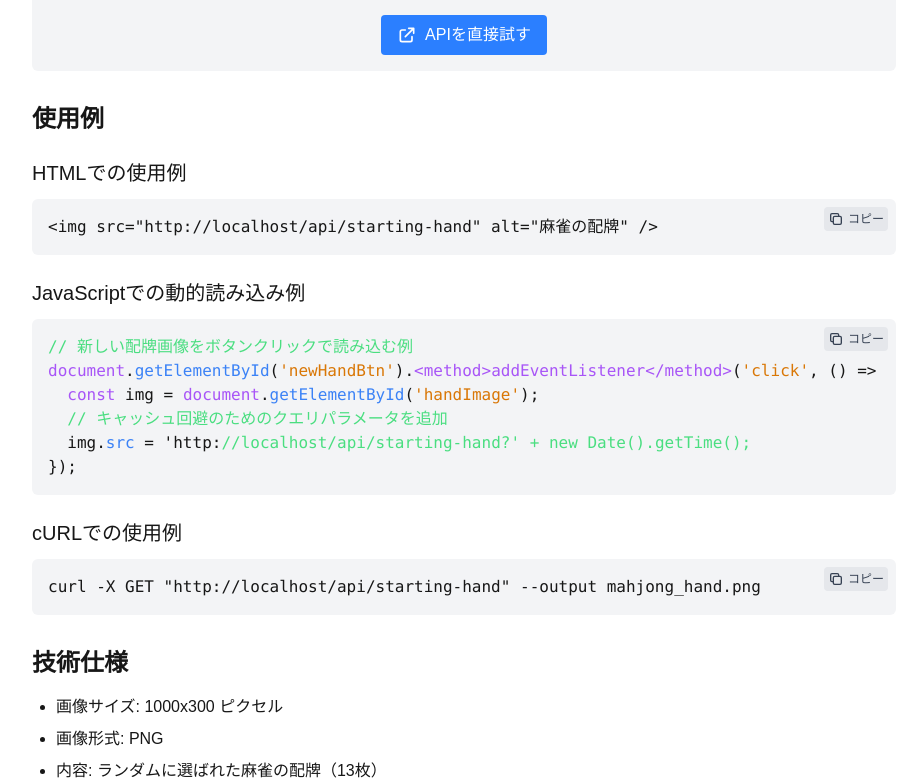
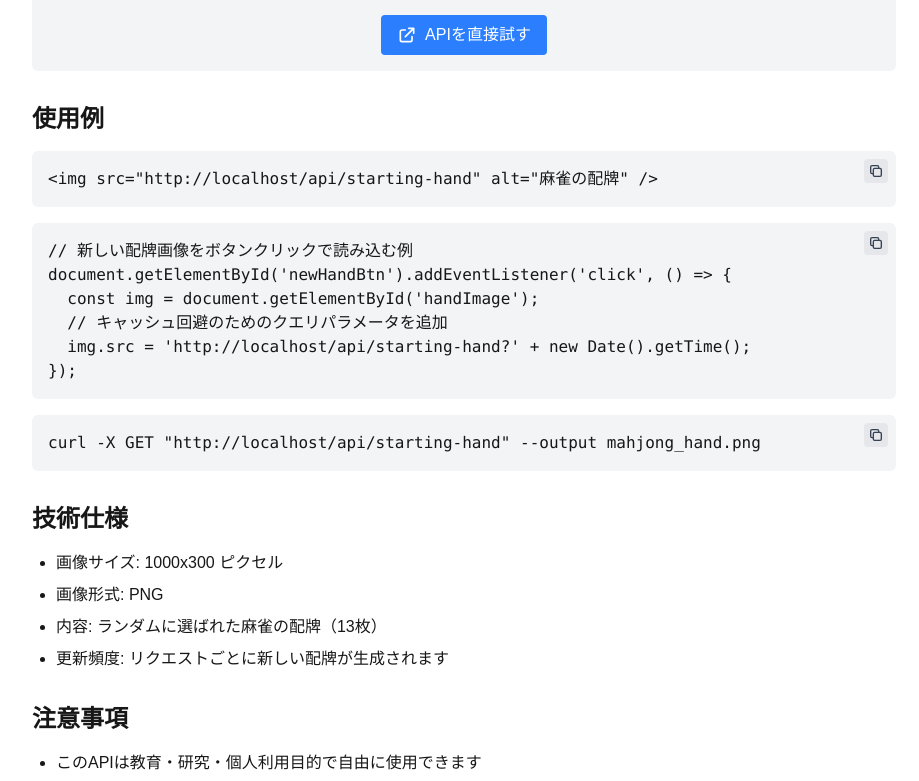
Before and after one commit to aktnb/mahjong-api, a Next.js app: page / in a window 1280 px wide. Shown: the part 799-1580 px from the top of the page, without its empty margins (176-1095 px from the left). Built offline with nearby package versions, Linux system fonts and the light colour scheme.

Commit message:
Refactor code examples to use JSCode component for improved readability and clipboard functionality

```diff
--- a/src/app/page.tsx
+++ b/src/app/page.tsx
@@ -2,11 +2,11 @@
 
 import { useEffect, useState } from "react";
 import Image from "next/image";
+import JSCode from '@/components/elements/Code/JSCode';
 
 export default function StartingHand() {
   const [imageUrl, setImageUrl] = useState<string | null>(null);
   const [isLoading, setIsLoading] = useState(true);
-  const [copiedIndex, setCopiedIndex] = useState<number | null>(null);
   const [examples, setExamples] = useState([
     {
       title: "HTMLでの使用例",
@@ -42,184 +42,6 @@ document.getElementById('newHandBtn').addEventListener('click', () => {
       })));
     }
   }, []);
-
-  const copyToClipboard = (text: string, index: number) => {
-    navigator.clipboard.writeText(text).then(() => {
-      setCopiedIndex(index);
-      setTimeout(() => setCopiedIndex(null), 2000);
-    });
-  };
-
-  // Function to tokenize JavaScript code into segments for highlighting
-  const tokenizeJavaScript = (code: string) => {
-    // Create segments with type information
-    const commentRegex = /(\/\/.*)/g;
-    const stringRegex = /('.*?'|".*?")/g;
-    const keywordRegex = /\b(const|let|var|function|return|new|document|addEventListener)\b/g;
-    const methodRegex = /\b(getElementById|addEventListener|src|getTime)\b/g;
-    const classRegex = /\b(Date)\b/g;
-
-    // Split by comments first
-    const segments: {text: string, type: string}[] = [];
-    let lastIndex = 0;
-    let match;
-
-    // Find comments
-    while ((match = commentRegex.exec(code)) !== null) {
-      if (match.index > lastIndex) {
-        segments.push({
-          text: code.substring(lastIndex, match.index),
-          type: 'normal'
-        });
-      }
-      segments.push({
-        text: match[0],
-        type: 'comment'
-      });
-      lastIndex = match.index + match[0].length;
-    }
-
-    // Add remaining text
-    if (lastIndex < code.length) {
-      segments.push({
-        text: code.substring(lastIndex),
-        type: 'normal'
-      });
-    }
-
-    // Further process each segment that's not a comment
-    const processedSegments: {text: string, type: string}[] = [];
-
-    segments.forEach(segment => {
-      if (segment.type === 'comment') {
-        processedSegments.push(segment);
-        return;
-      }
-
-      // Process strings
-      const text = segment.text;
-      const parts: {text: string, type: string}[] = [];
-      lastIndex = 0;
-
-      while ((match = stringRegex.exec(text)) !== null) {
-        if (match.index > lastIndex) {
-          parts.push({
-            text: text.substring(lastIndex, match.index),
-            type: 'normal'
-          });
-        }
-        parts.push({
-          text: match[0],
-          type: 'string'
-        });
-        lastIndex = match.index + match[0].length;
-      }
-
-      if (lastIndex < text.length) {
-        parts.push({
-          text: text.substring(lastIndex),
-          type: 'normal'
-        });
-      }
-
-      // Process remaining normal text for keywords, methods, classes
-      parts.forEach(part => {
-        if (part.type !== 'normal') {
-          processedSegments.push(part);
-          return;
-        }
-
-        let normalText = part.text;
-        normalText = normalText
-          .replace(keywordRegex, '<keyword>$1</keyword>')
-          .replace(methodRegex, '<method>$1</method>')
-          .replace(classRegex, '<class>$1</class>');
-
-        // Split by our custom tags
-        const tagRegex = /<(keyword|method|class)>(.*?)<\/\1>/g;
-        const normalParts: {text: string, type: string}[] = [];
-        lastIndex = 0;
-
-        while ((match = tagRegex.exec(normalText)) !== null) {
-          if (match.index > lastIndex) {
-            normalParts.push({
-              text: normalText.substring(lastIndex, match.index),
-              type: 'normal'
-            });
-          }
-          normalParts.push({
-            text: match[2],
-            type: match[1]
-          });
-          lastIndex = match.index + match[0].length;
-        }
-
-        if (lastIndex < normalText.length) {
-          normalParts.push({
-            text: normalText.substring(lastIndex),
-            type: 'normal'
-          });
-        }
-
-        processedSegments.push(...normalParts);
-      });
-    });
-
-    return processedSegments;
-  };
-
-  // Render function for code examples
-  const renderCodeExample = (example: { title: string, code: string }, index: number) => {
-    // Apply highlighting only to JavaScript example
-    const isJavaScript = example.title.includes("JavaScript");
-    const segments = isJavaScript ? tokenizeJavaScript(example.code) : null;
-
-    return (
-      <div key={index}>
-        <h3 className="text-xl font-medium mt-6 mb-3">{example.title}</h3>
-        <div className="bg-gray-100 p-4 rounded-md mb-4 relative">
-          <button
-            className="absolute top-2 right-2 bg-gray-200 hover:bg-gray-300 text-gray-700 rounded p-1 text-xs flex items-center"
-            onClick={() => copyToClipboard(example.code, index)}
-            aria-label="コードをコピー"
-          >
-            {copiedIndex === index ? (
-              <>
-                <svg xmlns="http://www.w3.org/2000/svg" className="h-4 w-4 mr-1" fill="none" viewBox="0 0 24 24" stroke="currentColor">
-                  <path strokeLinecap="round" strokeLinejoin="round" strokeWidth={2} d="M5 13l4 4L19 7" />
-                </svg>
-                コピー済み
-              </>
-            ) : (
-              <>
-                <svg xmlns="http://www.w3.org/2000/svg" className="h-4 w-4 mr-1" fill="none" viewBox="0 0 24 24" stroke="currentColor">
-                  <path strokeLinecap="round" strokeLinejoin="round" strokeWidth={2} d="M8 16H6a2 2 0 01-2-2V6a2 2 0 012-2h8a2 2 0 012 2v2m-6 12h8a2 2 0 002-2v-8a2 2 0 00-2-2h-8a2 2 0 00-2 2v8a2 2 0 002 2z" />
-                </svg>
-                コピー
-              </>
-            )}
-          </button>
-
-          {isJavaScript && segments ? (
-            <pre className="overflow-auto">
-              {segments.map((segment, i) => {
-                const style = {
-                  color: segment.type === 'comment' ? '#4ade80' :
-                         segment.type === 'string' ? '#d97706' :
-                         segment.type === 'keyword' ? '#a855f7' :
-                         segment.type === 'method' ? '#3b82f6' :
-                         segment.type === 'class' ? '#ef4444' : 'inherit'
-                };
-                return <span key={i} style={style}>{segment.text}</span>;
-              })}
-            </pre>
-          ) : (
-            <pre className="overflow-auto">{example.code}</pre>
-          )}
-        </div>
-      </div>
-    );
-  };
 
   return (
     <div className="container mx-auto px-4 py-8 max-w-4xl">
@@ -288,7 +110,9 @@ document.getElementById('newHandBtn').addEventListener('click', () => {
       <section className="mb-8">
         <h2 className="text-2xl font-semibold mb-4">使用例</h2>
 
-        {examples.map((example, index) => renderCodeExample(example, index))}
+        {examples.map((example, idx) => (
+          <JSCode code={example.code} key={idx}/>
+        ))}
       </section>
 
       <section className="mb-8">
--- /dev/null
+++ b/src/components/elements/Code/JSCode.tsx
@@ -0,0 +1,28 @@
+"use client";
+
+import { useState } from 'react';
+
+export default function JSCode({ code }: { code: string }) {
+
+  const [isCopied, setIsCopied] = useState<boolean>(false);
+
+  const copyToClipboard = async () => {
+    setIsCopied(true);
+    if (navigator.clipboard) {
+      await navigator.clipboard.writeText(code);
+    }
+    setTimeout(() => setIsCopied(false), 2000);
+  };
+
+  return (
+    <div className='bg-gray-100 p-4 rounded-md mb-4 relative'>
+      <button className='absolute transition top-2 right-2 bg-gray-200 hover:bg-gray-300 text-gray-700 rounded p-1 text-xs flex flex-row-reverse gap-2 items-center cursor-pointer' onClick={() => copyToClipboard()}>
+        { isCopied && <div className='absolute right-8 text-xs text-gray-700 transition'>Copied!</div>}
+        <svg xmlns="http://www.w3.org/2000/svg" className="h-4 w-4" fill="none" viewBox="0 0 24 24" stroke="currentColor">
+          <path strokeLinecap="round" strokeLinejoin="round" strokeWidth={2} d="M8 16H6a2 2 0 01-2-2V6a2 2 0 012-2h8a2 2 0 012 2v2m-6 12h8a2 2 0 002-2v-8a2 2 0 00-2-2h-8a2 2 0 00-2 2v8a2 2 0 002 2z" />
+        </svg>
+      </button>
+      <pre className="overflow-auto">{code}</pre>
+    </div>
+  );
+}
```
